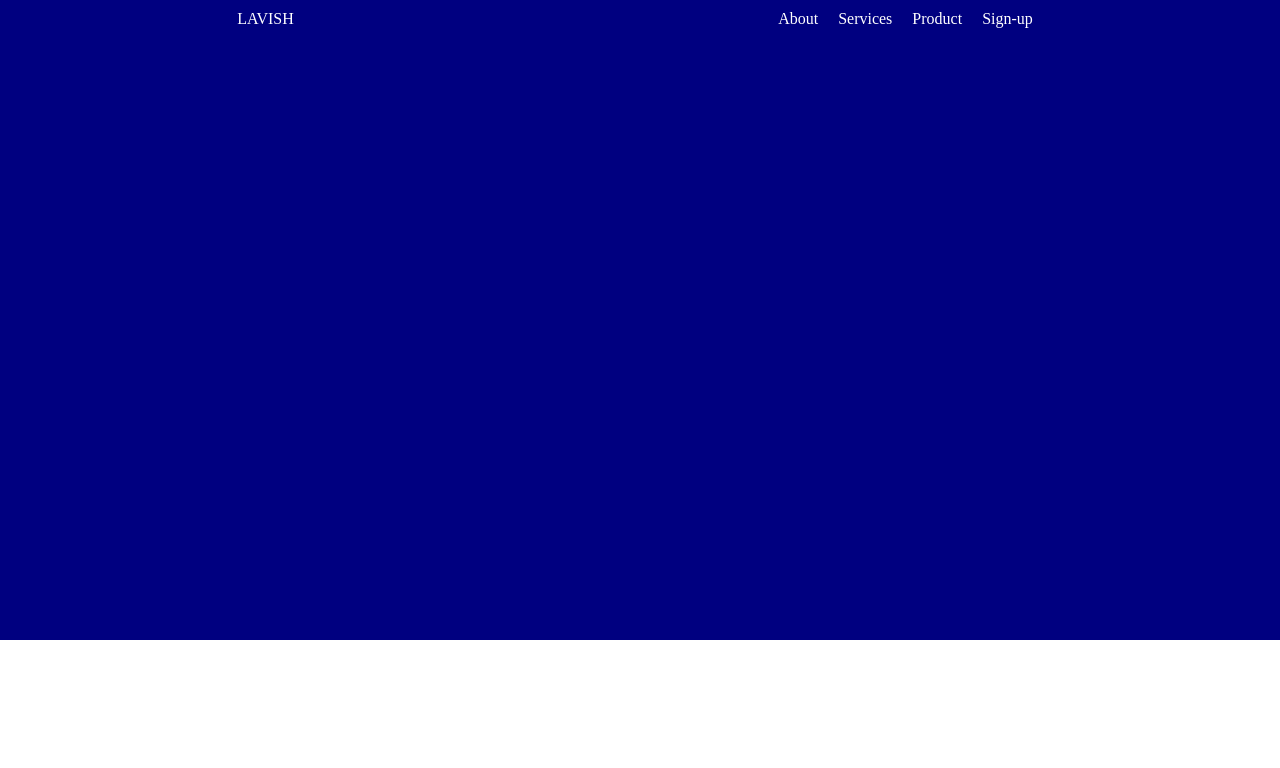
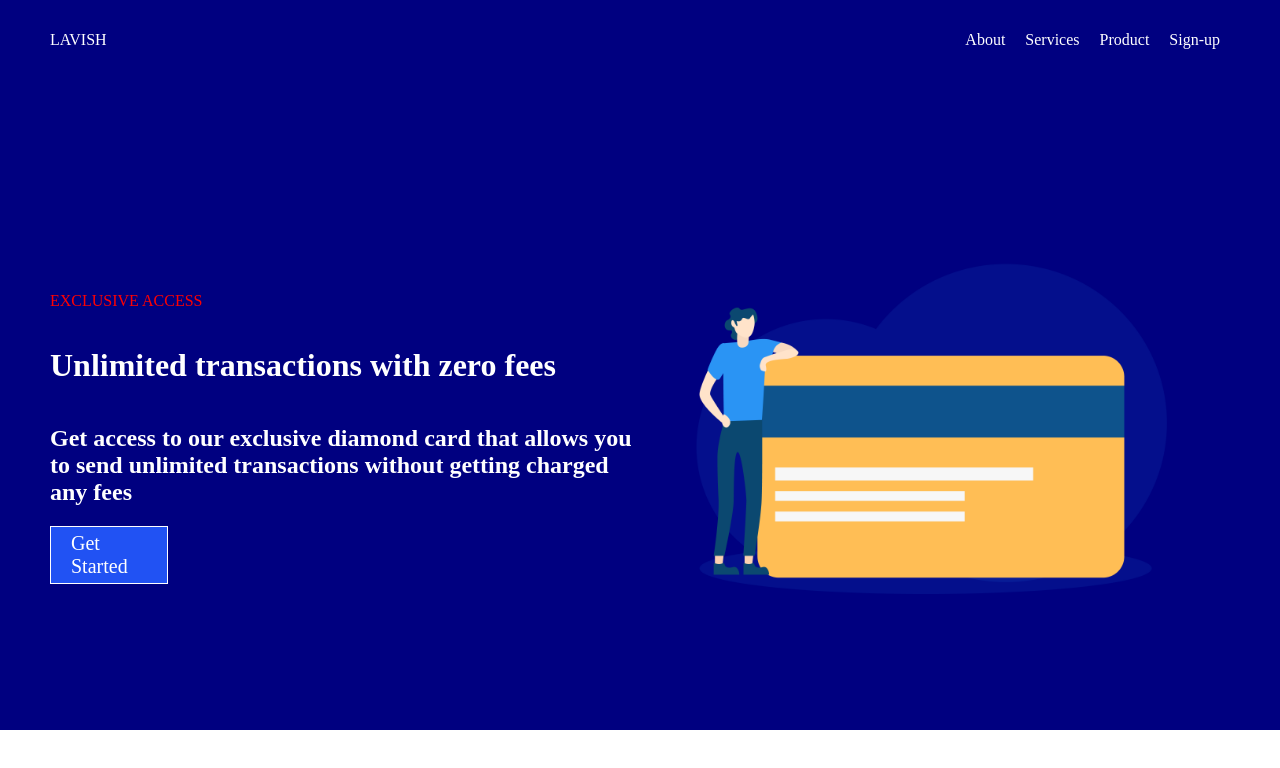
Before and after one commit to luismg90/Proyect-Marketing-Website, a plain HTML site: page Proyecto-Marketing-website/index.html in a window 1280 px wide. Drawn offline with Linux system fonts and the light colour scheme.

Commit message:
commit intermedio de header
barra de navegacion con los elementos
header con los elementos de display iniciales y botones.

```diff
--- /dev/null
+++ b/Proyecto-Marketing-website/CSS/estilos-header.css
@@ -0,0 +1,102 @@
+*{
+    box-sizing: border-box;
+}
+
+body{
+    margin: 0;
+}
+
+header{
+    min-height: 80vh;
+    background-color: navy
+}
+
+header .hero{
+    height: 600px;
+    display: flex;
+    flex-direction: row;
+    justify-content: center;
+    align-items: center;
+    margin: 50px;
+}
+
+header .hero .hero-text{
+    width: 50%;
+    display: flex;
+    flex-direction: column;
+}
+
+header .hero .hero-text p{
+    text-align: left;
+    color: red;
+}
+
+header .hero .hero-text h1{
+    text-align: left;
+    color: white;
+}
+
+header .hero .hero-text h2{
+    text-align: left;
+    color: white;
+}
+
+header .hero .hero-text a.btn-hero{
+    font-size: 20px;
+    color: white;
+    border: 1px solid white;
+    text-decoration: none;
+    width: 20%;
+    padding-left: 20px;
+    padding-right: 20px;
+    padding-top: 5px;
+    padding-bottom: 5px;
+    background-color: #2152f3;
+}
+
+header .hero .hero-img{
+    width: 50%;
+}
+
+header .hero .hero-img img{
+    width: 100%;
+}
+
+header nav{
+    height: 80px;
+    display: flex;
+    justify-content: space-between;
+    flex-direction: row;
+    align-items: center;
+    margin-left: 50px;
+    margin-right: 50px;
+}
+
+header .logo{
+    display: flex;
+    flex-direction: row;
+    justify-content: space-around;
+    align-items: center;
+}
+
+header .logo a{
+    text-decoration: none;
+    color: white;
+}
+
+header .navbar{
+    display: flex;
+    flex-direction: row;
+    justify-content: space-around;
+    align-items: center;
+}
+
+header .navbar a{
+    margin: 10px;
+    text-decoration: none;
+    color: white;
+}
+
+header .navbar a.btn-nav{
+
+}
--- a/Proyecto-Marketing-website/CSS/styles.css
+++ /dev/null
@@ -1,48 +0,0 @@
-*{
-    box-sizing: border-box;
-}
-
-body{
-    margin: 0;
-}
-
-header{
-    min-height: 80vh;
-    background-color: navy
-}
-
-header .hero{
-
-}
-
-header nav{
-    display: flex;
-    justify-content: space-around;
-    flex-direction: row;
-    align-items: center;
-}
-
-header .logo{
-    display: flex;
-    flex-direction: row;
-    justify-content: space-around;
-    align-items: center;
-}
-
-header .logo a{
-    text-decoration: none;
-    color: white;
-}
-
-header .navbar{
-    display: flex;
-    flex-direction: row;
-    justify-content: space-around;
-    align-items: center;
-}
-
-header .navbar a{
-    margin: 10px;
-    text-decoration: none;
-    color: white;
-}
--- a/Proyecto-Marketing-website/index.html
+++ b/Proyecto-Marketing-website/index.html
@@ -5,13 +5,12 @@
     <meta charset="UTF-8">
     <meta http-equiv="X-UA-Compatible" content="IE=edge">
     <meta name="viewport" content="width=device-width, initial-scale=1.0">
-    <link rel="stylesheet" href="CSS/styles.css">
+    <link rel="stylesheet" href="CSS/estilos-header.css">
     <title>Marketing Website</title>
 </head>
 
 <body>
     <header>
-        <div class="hero">
         <nav>
             <div class="logo">
                 <a href="#">LAVISH</a>
@@ -20,9 +19,20 @@
                 <a href="#">About</a>
                 <a href="#">Services</a>
                 <a href="#">Product</a>
-                    <a href="#">Sign-up</a>
+                <a href="#" class="btn-nav">Sign-up</a>
             </div>
         </nav>
+        <div class="hero">
+            <div class="hero-text">
+                <p>EXCLUSIVE ACCESS</p>
+                <h1>Unlimited transactions with zero fees</h1>
+                <h2>Get access to our exclusive diamond card that allows you <br>
+                to send unlimited transactions without getting charged any fees</h2>
+                <a href="#" class="btn-hero">Get Started</a>
+            </div>
+            <div class="hero-img">
+                <img src="../imgs/credit-card.png" alt="credit card image">
+            </div>
         </div>
     </header>
 </body>
```
Also changed, not shown: imgs/credit-card.png (added). Lines whose indentation alone changed are shown as unchanged.
